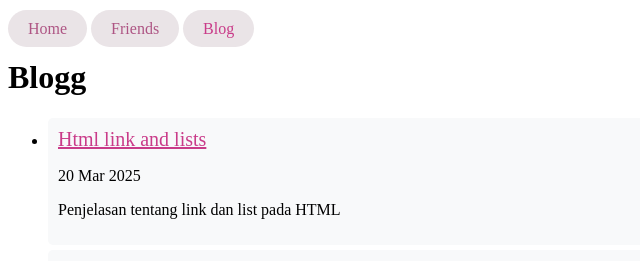
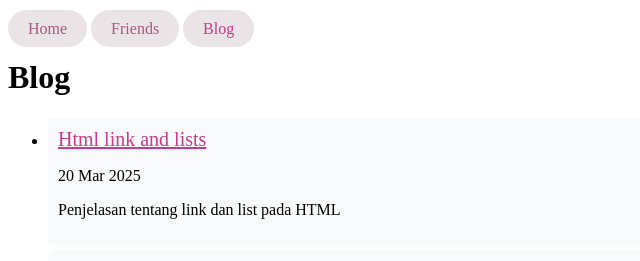
Before and after one commit to angginabilabatubara/angginabilabatubara.github.io, a Jekyll site: the page built from blog.html, in a window 1280 px wide. Shown: the top 261 px of the page, without its empty margins (0-640 px from the left). Built offline with Jekyll 4.4.1, drawn with Linux system fonts in a browser that asks for light colours.

Commit message:
perbaiki tidak muncul css

```diff
--- a/_sass/main.scss
+++ b/_sass/main.scss
@@ -5,7 +5,7 @@
     color:rgb(162, 214, 235);
 }
 h2{
-    color:red
+    color:red;
 }
 li a{
     color:rgb(201, 59, 137);
--- a/blog.html
+++ b/blog.html
@@ -2,7 +2,7 @@
 layout: default
 title: Blog
 ---
-<h1>Blogg</h1>
+<h1>Blog</h1>
 
 <ul>
     {% for post in site.posts %}
```
